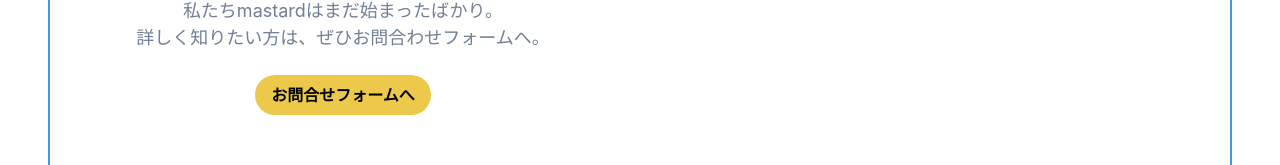
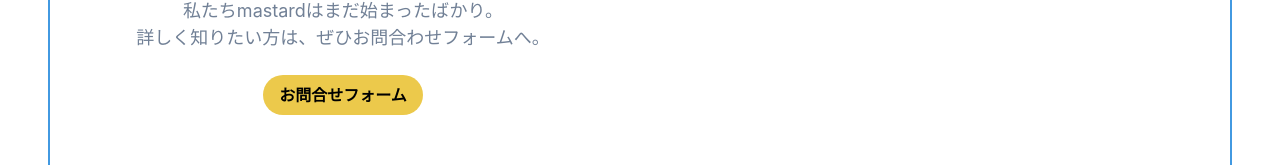
Before and after one commit to CoreForceNITech/mastard, a React (Create React App) app in the folder mastardlp/: page /coach in a window 1280 px wide. Shown: the part 1244-1409 px from the top of the page. Built offline with nearby package versions, Linux system fonts and the light colour scheme.

Commit message:
ver0.0.31 お問い合わせボタンとデモボタンに外部リンクを追加

```diff
--- a/mastardlp/src/components/DemoRegisterButton.tsx
+++ b/mastardlp/src/components/DemoRegisterButton.tsx
@@ -9,6 +9,7 @@
     Container,
     Box,
 } from '@chakra-ui/react';
+import { Link } from 'react-router-dom';
 
 export const DemoRegisterButton: FC = () => {
     return (
@@ -22,7 +23,7 @@
                 _hover={{
                     bg: 'blue.500',
                 }}>
-                デモに登録する
+                <a target="_blank" href='https://forms.gle/vdWcCeCgv6FHFNFX8'>デモに登録する</a>
             </Button>
         </div>
     );
--- a/mastardlp/src/components/InquiryButton.tsx
+++ b/mastardlp/src/components/InquiryButton.tsx
@@ -22,7 +22,7 @@
                 _hover={{
                     bg: 'blue.500',
                 }}>
-                お問合せフォームへ
+                <a target="_blank" href='https://forms.gle/V2ojtx2QBHnRzkS36'>お問合せフォーム</a>
             </Button>
         </div>
     );
```
